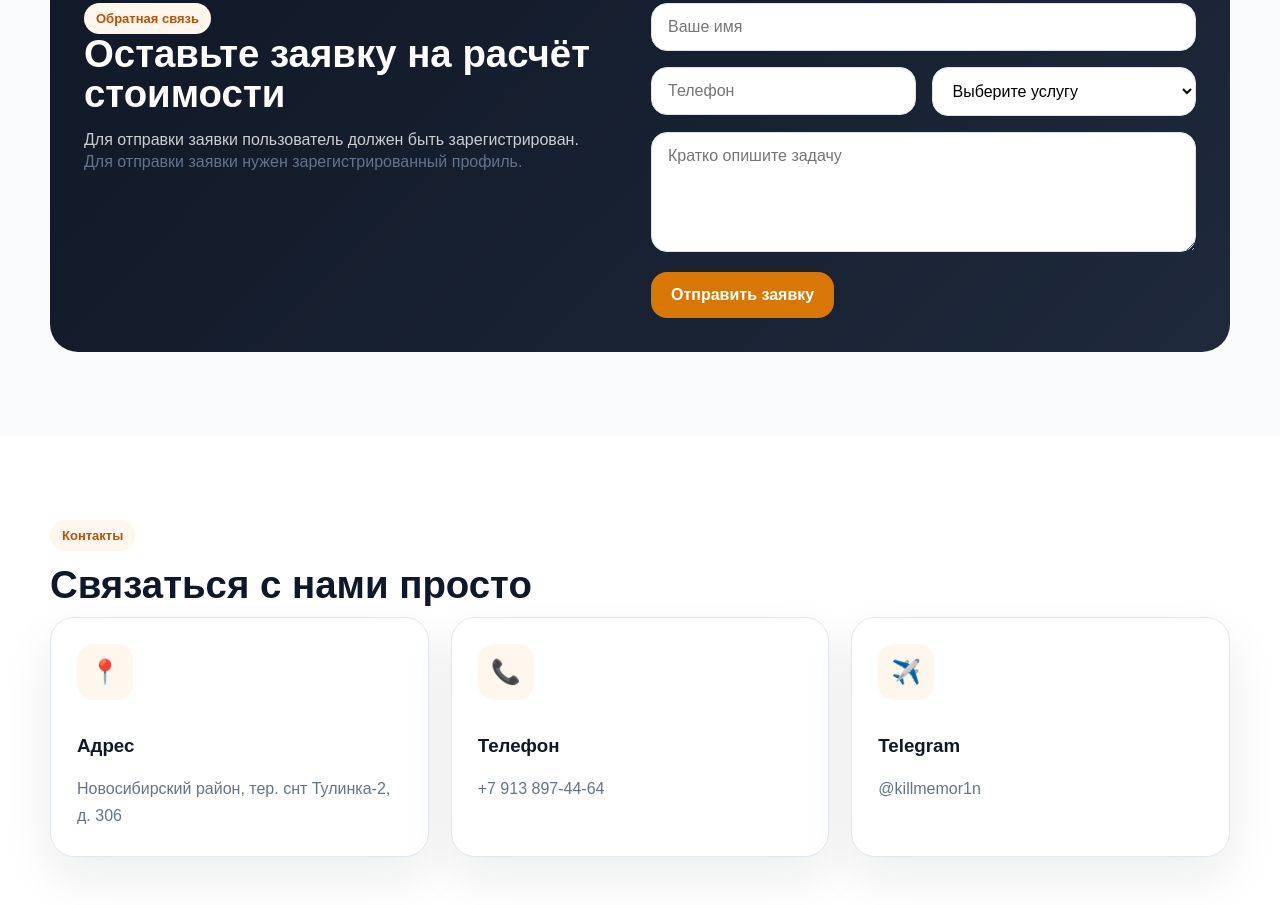
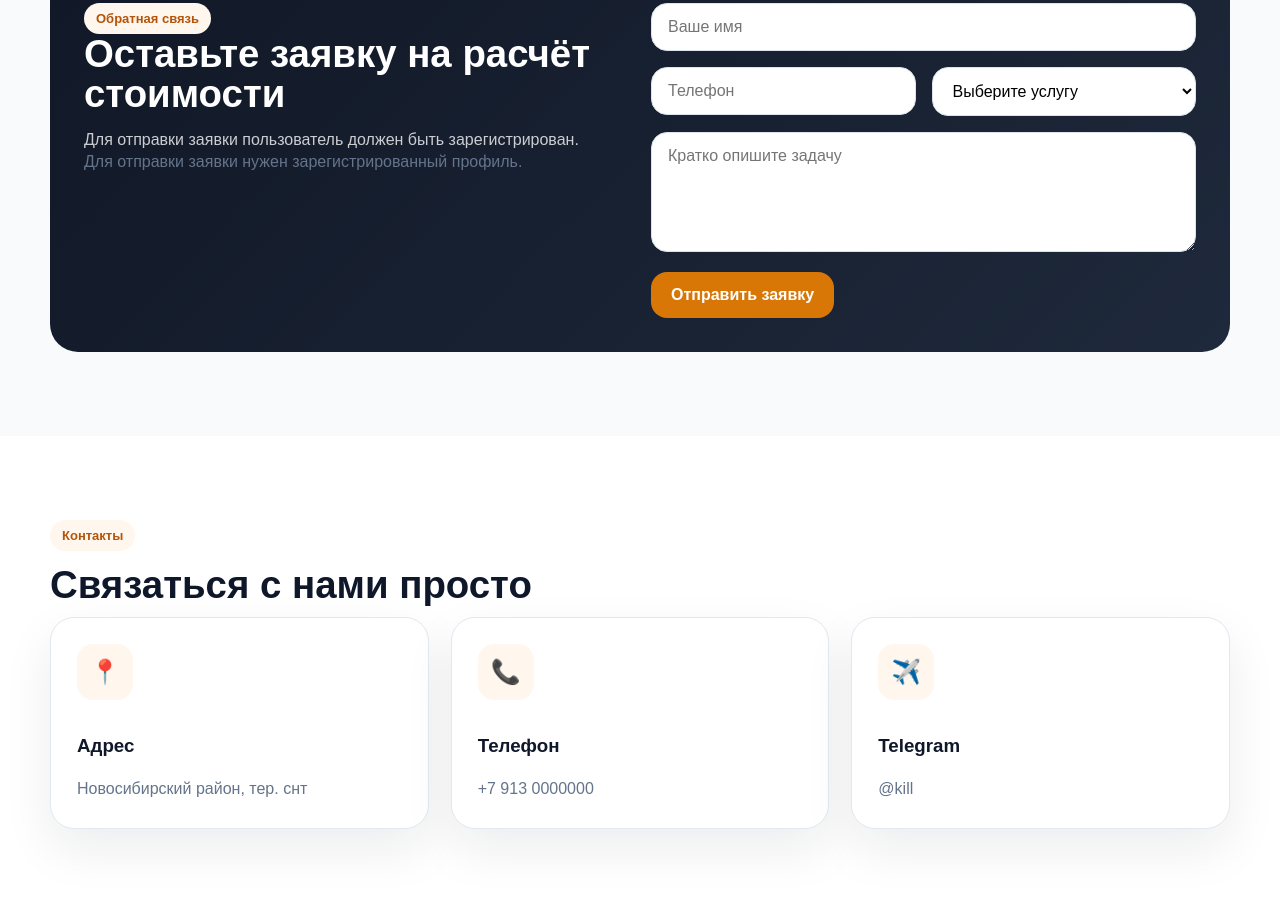
Before and after one commit to mor1n1488/remstroikapital, a website: page public/index.html in a window 1280 px wide. Shown: the part 5210-6115 px from the top of the page. Drawn offline with Linux system fonts and the light colour scheme; no server answers.

Commit message:
index.html

```diff
--- a/public/index.html
+++ b/public/index.html
@@ -180,9 +180,9 @@
         <span class="badge-soft">Контакты</span>
         <h2 class="section-title top-gap">Связаться с нами просто</h2>
         <div class="grid grid-3">
-          <article class="contact-card"><div class="icon-box">📍</div><h3>Адрес</h3><p class="section-subtitle">Новосибирский район, тер. снт Тулинка-2, д. 306</p></article>
-          <article class="contact-card"><div class="icon-box">📞</div><h3>Телефон</h3><p class="section-subtitle"><a href="tel:+79138974464">+7 913 897-44-64</a></p></article>
-          <article class="contact-card"><div class="icon-box">✈️</div><h3>Telegram</h3><p class="section-subtitle"><a href="https://t.me/killmemor1n" target="_blank">@killmemor1n</a></p></article>
+          <article class="contact-card"><div class="icon-box">📍</div><h3>Адрес</h3><p class="section-subtitle">Новосибирский район, тер. снт</p></article>
+          <article class="contact-card"><div class="icon-box">📞</div><h3>Телефон</h3><p class="section-subtitle"><a href="tel:+79130000000">+7 913 0000000</a></p></article>
+          <article class="contact-card"><div class="icon-box">✈️</div><h3>Telegram</h3><p class="section-subtitle"><a href="https://t.me/kill" target="_blank">@kill</a></p></article>
         </div>
       </div>
     </section>
```
